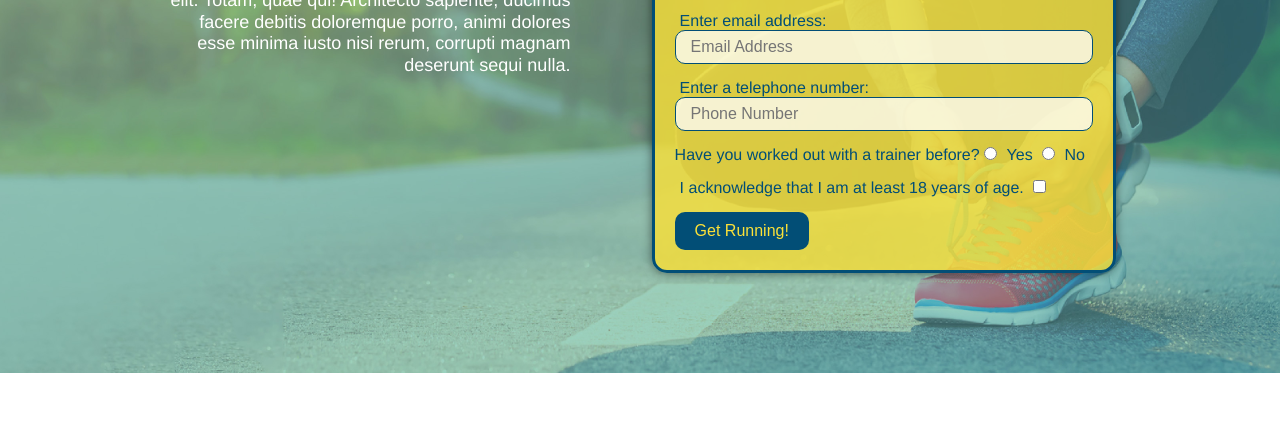
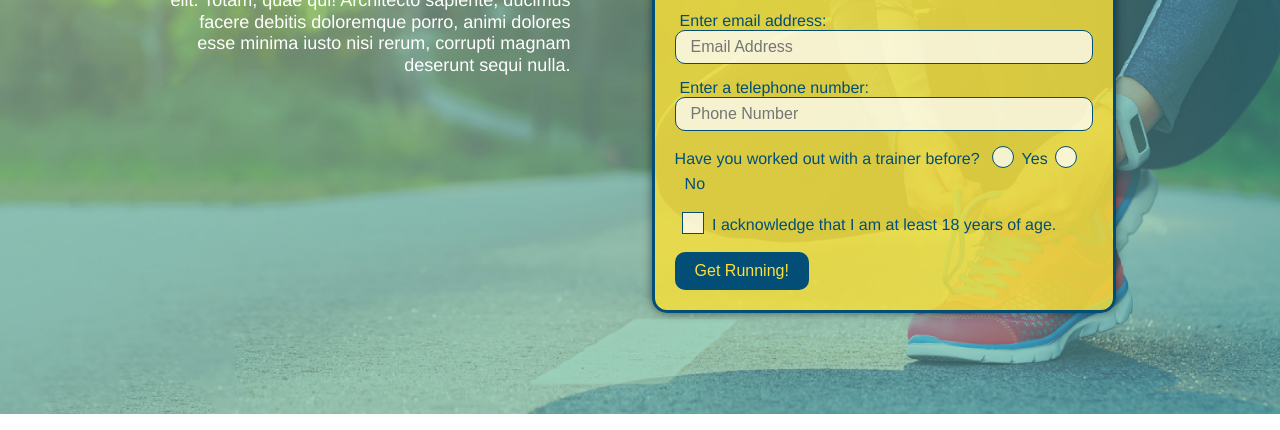
Before and after one commit to MrSumada/run-buddy, a plain HTML site: page index.html in a window 1280 px wide. Shown: the part 346-776 px from the top of the page. Drawn offline with Linux system fonts and the light colour scheme.

Commit message:
add CSS button styles

```diff
--- a/assets/css/style.css
+++ b/assets/css/style.css
@@ -24,6 +24,7 @@ header {
     background-position: center;
     background-attachment: fixed;
     background-position: 80%;
+    z-index: 9999;
 }
 
 header h1 {
@@ -176,6 +177,68 @@ section {
  .hero-form button:hover {
      background-color: #39a6b2;
  }
+
+ .checkbox-wrapper input, .radio-wrapper input {
+     opacity: 0;
+ }
+
+ .checkbox-wrapper label, .radio-wrapper label {
+     position: relative;
+     left: 10px;
+     margin: 10px;
+     line-height: 1.6;
+ }
+
+ .checkbox-wrapper label::before, .radio-wrapper label::before {
+     content: "";
+     height: 20px;
+     width: 20px;
+     background: rgba(255, 255, 255, 0.75);
+     border: 1px solid #024e76;
+     position: absolute;
+     top: -4px;
+     left: -30px;
+ }
+
+ .radio-wrapper label::before {
+     border-radius: 50%;
+ }
+
+.radio-wrapper label::after {
+    content: "";
+    width: 20px;
+    height: 20px;
+    border-radius: 50%;
+    background: #024e76;
+    position: absolute;
+    left: -29px;
+    top: -3px;
+    background-image: radial-gradient(circle, #39a6b2, #024e76);
+}
+
+.checkbox-wrapper label::after {
+    content: "";
+    height: 6px;
+    width: 14px;
+    border-left: 2px solid #024e76;
+    border-bottom: 2px solid #024e76;
+    position: absolute;
+    left: -26px;
+    top: 1px;
+    transform: rotate(-58deg);
+}
+
+.checkbox-wrapper input + label::after,
+.radio-wrapper input + label::after {
+  content: none;
+}
+
+.checkbox-wrapper input:checked + label::after,
+.radio-wrapper input:checked + label::after {
+  content: "";
+}
+
+
 
 /* -------------------WHAT WE DO SECTION---------------------- */
 
--- a/index.html
+++ b/index.html
@@ -35,7 +35,7 @@
             </nav>
        </header>
 
-       <!--Sign Up Form-->
+       <!--Sign Up Form/Hero Section-->
        <section class="hero">
            <div class=hero-cta>
              <h2>Start Building Habits</h2>
@@ -53,23 +53,25 @@
                <label for="phone">Enter a telephone number:</label>
                <input class="form-input" type="tel" placeholder="Phone Number" name="phone" id="phone" />
                <p>Have you worked out with a trainer before?
-                   <input type="radio" name="trainer-confirm" id="trainer-yes" />
-                   <label for="trainer-yes">Yes</label>
-                   <input type="radio" name="trainer-confirm" id="trainer-no" />
-                   <label for="trainer-no">No</label>
+                   <span class="radio-wrapper">
+                      <input type="radio" name="trainer-confirm" id="trainer-yes" />
+                      <label for="trainer-yes">Yes</label>
+                   </span>
+                   <span class="radio-wrapper">
+                      <input type="radio" name="trainer-confirm" id="trainer-no" />
+                      <label for="trainer-no">No</label>
+                   </span>
                </p>
                <p>
-                   <label for="checkbox">I acknowledge that I am at least 18 years of age.</label>
-                   <input type="checkbox" name="age-confirm" id="checkbox" />
+                   <span class="checkbox-wrapper">
+                      <input type="checkbox" name="age-confirm" id="checkbox" />
+                      <label for="checkbox">I acknowledge that I am at least 18 years of age.</label>
+                   </span>
                </p>
                <button type="submit">Get Running!</button>
            </form>
            </div>
        </section>
-
-       <!-- hero/jumbotron -->
-        <!-- <section>
-        </section> -->
 
         <!-- "What We Do" section -->
         <section id="what-we-do" class="intro">
```
